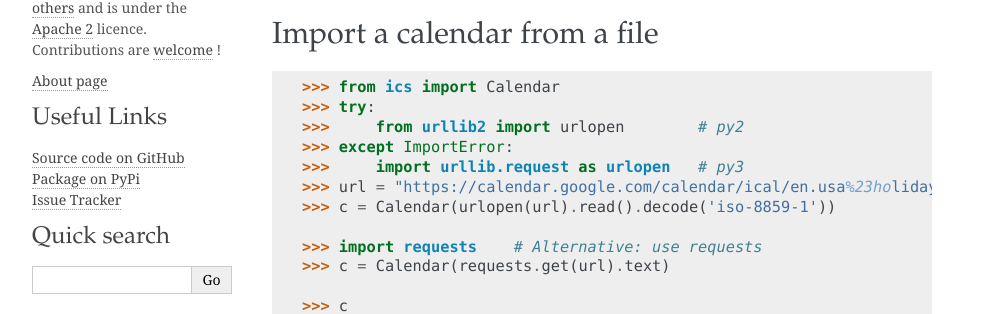
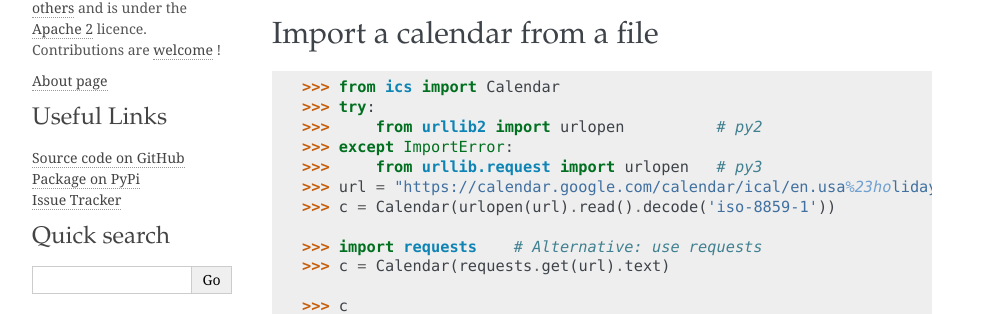
Before and after one commit to ics-py/ics-py, a Sphinx documentation site: the page built from doc/index.rst, in a window 1280 px wide. Shown: the part 459-773 px from the top of the page, without its empty margins (148-1136 px from the left). Built offline with Sphinx 7.4.7, drawn with Linux system fonts in a browser that asks for light colours; the version number could not be read and is left out.

```diff
--- a/doc/examples.rst
+++ b/doc/examples.rst
@@ -5,9 +5,9 @@ Import a calendar from a file
 
     >>> from ics import Calendar
     >>> try:
-    >>>     from urllib2 import urlopen        # py2
+    >>>     from urllib2 import urlopen          # py2
     >>> except ImportError:
-    >>>     import urllib.request as urlopen   # py3
+    >>>     from urllib.request import urlopen   # py3
     >>> url = "https://calendar.google.com/calendar/ical/en.usa%23holiday%40group.v.calendar.google.com/public/basic.ics"
     >>> c = Calendar(urlopen(url).read().decode('iso-8859-1'))
 
```
